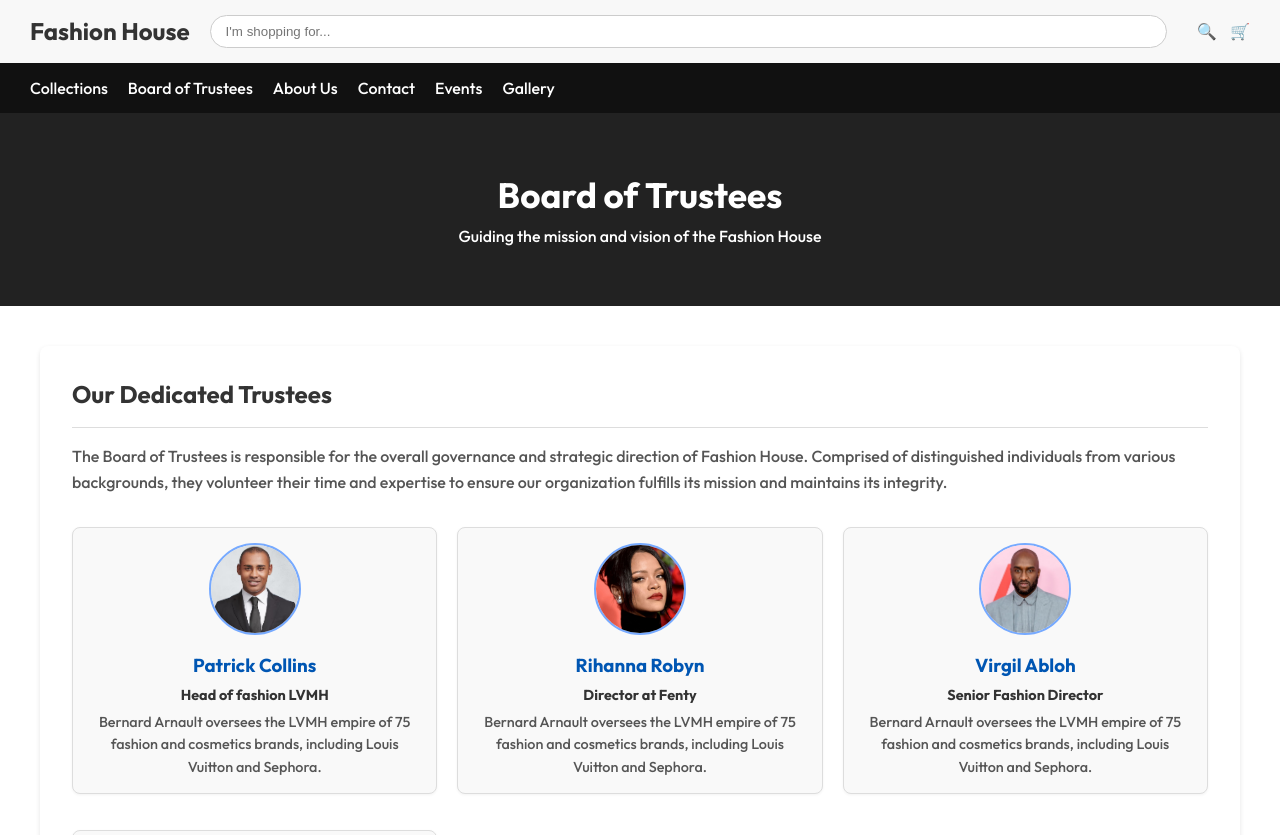
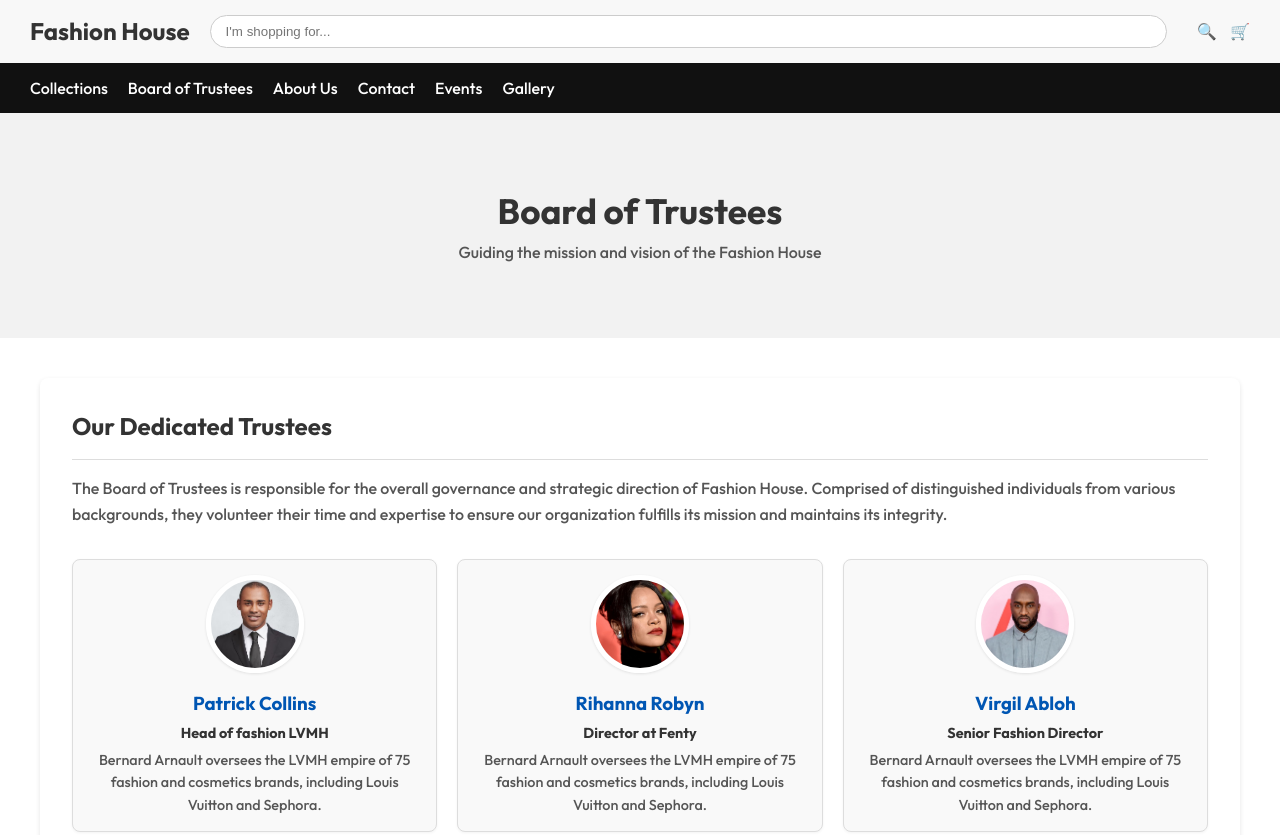
Before and after one commit to Nado-tech/FashionHouse, a plain HTML site: page html files/board-of-trustees.html in a window 1280 px wide. Shown: the top 835 px of the page. Drawn offline with Linux system fonts and the light colour scheme.

Commit message:
Housekeeping

```diff
--- a/css files/index.css
+++ b/css files/index.css
@@ -254,13 +254,16 @@
 }
 
 .board-of-trustees .hero {
-  background: #222;
-  color: #fff;
+  padding: 56px 20px;
 }
 
 .board-of-trustees .hero h2 {
   font-size: 2.2rem;
   margin-bottom: 4px;
+}
+
+.board-of-trustees .hero p {
+  color: #555;
 }
 
 .board-of-trustees .container p,
@@ -312,7 +315,8 @@
   height: 88px;
   border-radius: 50%;
   object-fit: cover;
-  border: 2px solid #77aaff;
+  border: 5px solid var(--white);
+  box-shadow: 0 1px 3px rgba(0,0,0,0.1);
 }
 
 .board-of-trustees .trustee-card h3 {
--- a/html files/board-of-trustees.html
+++ b/html files/board-of-trustees.html
@@ -86,14 +86,14 @@
         <h2>Role and Responsibilities</h2>
         <hr />
         <p>The Board of Trustees plays a crucial role in overseeing the strategic direction and financial health of Fashion House. Their key responsibilities include:</p>
-        <ul>
+        <ol>
           <li>Setting the organization's strategic vision and mission.</li>
           <li>Ensuring financial stability and oversight, including approving budgets and financial reports.</li>
           <li>Hiring, overseeing, and evaluating the Executive Director/CEO.</li>
           <li>Ensuring legal and ethical integrity and adherence to governing documents.</li>
           <li>Representing the organization and advocating for its mission.</li>
           <li>Approving major policies and programs.</li>
-        </ul>
+        </ol>
       </div>
     </section>
 
```
